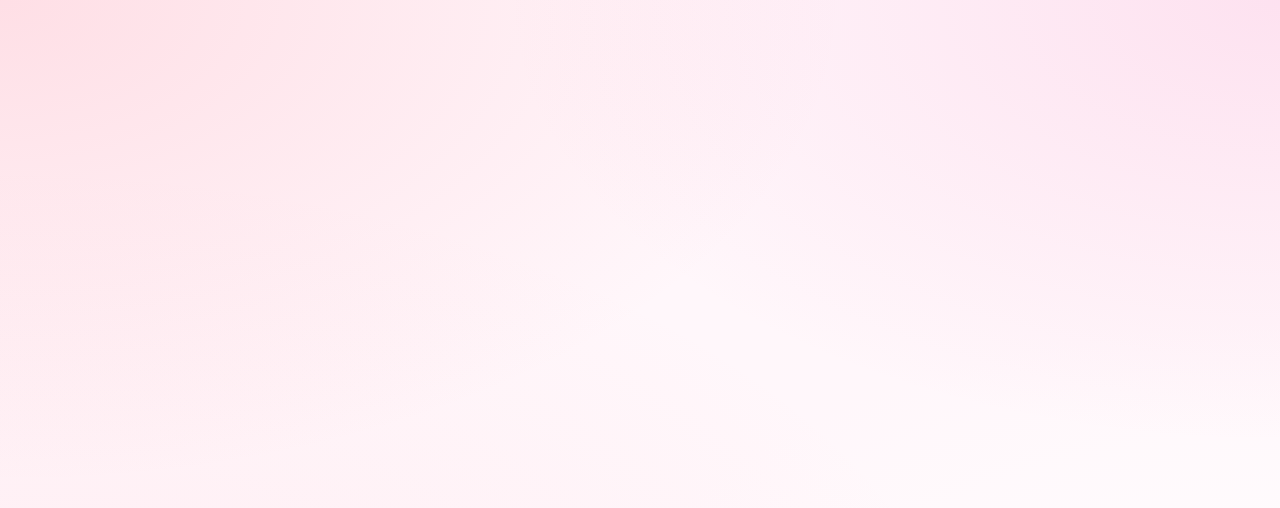
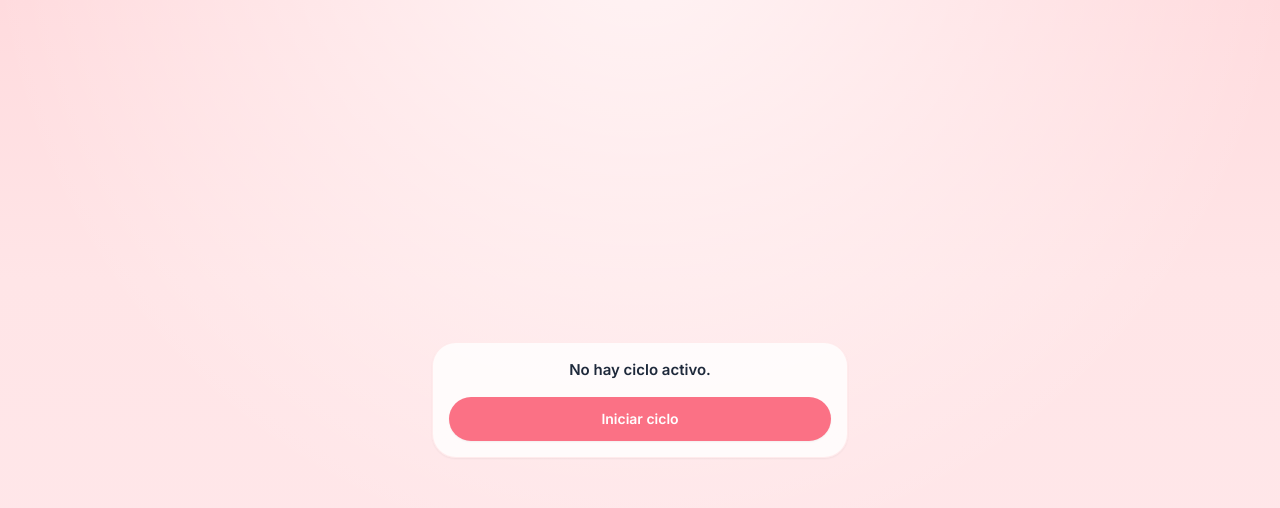
Before and after one commit to Orzobi0/RNF-App, a React (Vite) app: page /records in a window 1280 px wide. Shown: the top 508 px of the page. Built offline with nearby package versions, Linux system fonts and the light colour scheme; no server answers; the database is empty; sample sign-in values are in the browser's storage.

Commit message:
cambios visuales y tooltip al fin bien!

```diff
--- a/src/pages/ArchivedCyclesPage.jsx
+++ b/src/pages/ArchivedCyclesPage.jsx
@@ -309,7 +309,7 @@ const ArchivedCyclesPage = () => {
   <div className="flex flex-row items-center gap-3">
     <Button
       onClick={openAddDialog}
-      className="flex-shrink-0 text-md rounded-full bg-secundario hover:brightness-95 text-white shadow-lg px-4"
+      className="flex-shrink-0 text-md font-semibold rounded-full bg-white/90 border border-secundario hover:brightness-95 text-secundario shadow-sm px-2"
       style={{ filter: 'drop-shadow(0 6px 12px rgba(236, 72, 153, 0.3))' }}
     >
       <Plus className="mr-1 h-4 w-4" /> Ciclo
--- a/src/pages/DashboardPage.jsx
+++ b/src/pages/DashboardPage.jsx
@@ -58,9 +58,8 @@ const CycleOverviewCard = ({
   const [tooltipPosition, setTooltipPosition] = useState({ clientX: 0, clientY: 0 });
   const [isSymbolsOpen, setIsSymbolsOpen] = useState(false);
   const [isCalcOpen, setIsCalcOpen] = useState(false);
-  const [wheelOffset, setWheelOffset] = useState(0);
   const [recentlyChangedDays, setRecentlyChangedDays] = useState([]);
-  const hasInitializedWheelRef = useRef(false);
+  const hasInitializedWheelRef = useRef(true);
   const touchStartXRef = useRef(null);
   const circleRef = useRef(null);
   const recentSignaturesRef = useRef(new Map());
@@ -173,6 +172,22 @@ const CycleOverviewCard = ({
 
   const maxOffset = Math.max(totalCycleDays - totalDots, 0);
   const hasOverflow = maxOffset > 0;
+
+  const desiredInitialWheelOffset = useMemo(() => {
+    if (!hasOverflow) {
+      return 0;
+    }
+
+    return Math.max(0, Math.min(Math.max(cycleData.currentDay - totalDots, 0), maxOffset));
+  }, [cycleData.currentDay, hasOverflow, maxOffset, totalDots]);
+
+  const [wheelOffset, setWheelOffset] = useState(desiredInitialWheelOffset);
+
+  useEffect(() => {
+    if (!hasInitializedWheelRef.current) {
+      hasInitializedWheelRef.current = true;
+    }
+  }, [desiredInitialWheelOffset, wheelOffset]);
 
   useEffect(() => {
     if (!hasOverflow) {
@@ -715,7 +730,7 @@ const EMPTY_DAY_COLORS = {
   <motion.g
   transition={{ type: 'tween', duration: 0.18, ease: [0.2, 0.8, 0.2, 1] }}
   initial={false}
-  animate={{ rotate: -wheelRotationDegrees }}
+  animate={hasInitializedWheelRef.current ? { rotate: -wheelRotationDegrees } : false}
   style={{
     transformOrigin: 'center',
     transformBox: 'view-box',
@@ -748,7 +763,7 @@ const EMPTY_DAY_COLORS = {
   animate={{ scale: 1, opacity: 1, y: 0 }}
   transition={{ duration: 0.50, ease: 'easeOut' }}   // más rápido
   whileTap={
-    prefersReducedMotion
+    prefersReducedMotion || !hasInitializedWheelRef.current
       ? undefined
       : {
           y: 2,              // se hunde un pelín
--- a/src/pages/RecordsPage.jsx
+++ b/src/pages/RecordsPage.jsx
@@ -15,6 +15,7 @@ import { useToast } from '@/components/ui/use-toast';
 import { Button, buttonVariants } from '@/components/ui/button';
 import { Badge } from '@/components/ui/badge';
 import { Edit, Plus, FileText } from 'lucide-react';
+import NewCycleDialog from '@/components/NewCycleDialog';
 import {
   format,
   parseISO,
@@ -71,6 +72,7 @@ export const RecordsExperience = ({
   checkCycleOverlap: checkCycleOverlapProp,
   forceShiftNextCycleStart: forceShiftNextCycleStartProp,
   forceUpdateCycleStart: forceUpdateCycleStartProp,
+  startNewCycle: startNewCycleProp,
   refreshData: refreshDataProp,
   afterRecordsContent = null,
   onRequestDeleteCycle = null,
@@ -88,6 +90,7 @@ export const RecordsExperience = ({
     checkCycleOverlap: contextCheckCycleOverlap,
     forceUpdateCycleStart: contextForceUpdateCycleStart,
     forceShiftNextCycleStart: contextForceShiftNextCycleStart,
+    startNewCycle: contextStartNewCycle,
     refreshData: contextRefreshData,
   } = useCycleData();
   const cycle = cycleProp ?? contextCurrentCycle;
@@ -113,10 +116,11 @@ export const RecordsExperience = ({
     ? forceUpdateCycleStartProp
     : async (cycleId, startDate) =>
         contextForceUpdateCycleStart(cycleId ?? cycle?.id, startDate);
-    const forceShiftNextCycleStart = forceShiftNextCycleStartProp
+  const forceShiftNextCycleStart = forceShiftNextCycleStartProp
     ? forceShiftNextCycleStartProp
     : async (cycleId, newEndDate, newStartDate) =>
         contextForceShiftNextCycleStart(cycleId ?? cycle?.id, newEndDate, newStartDate);
+  const startNewCycle = startNewCycleProp ?? contextStartNewCycle;
   const refreshData = refreshDataProp ?? contextRefreshData;
   const { toast } = useToast();
   const [showForm, setShowForm] = useState(false);
@@ -137,6 +141,7 @@ export const RecordsExperience = ({
   const [defaultFormIsoDate, setDefaultFormIsoDate] = useState(null);
   const [focusedField, setFocusedField] = useState(null);
   const [initialSectionKey, setInitialSectionKey] = useState(null);
+  const [showNewCycleDialog, setShowNewCycleDialog] = useState(false);
   const cycleRangeLabel = useMemo(() => {
     if (!cycle?.startDate) return null;
 
@@ -1376,20 +1381,33 @@ const enterStart = -exitTarget;
 
   if (!cycle?.id) {
     return (
-      <div className="relative flex h-full flex-col overflow-hidden bg-[#fff7fb]">
-    <div
-      className="pointer-events-none absolute inset-0"
-      style={{
-        backgroundImage: `
-          radial-gradient(120% 120% at 0% 0%, rgba(251,113,133,0.18) 0, transparent 55%),
-          radial-gradient(110% 110% at 100% 0%, rgba(244,114,182,0.16) 0, transparent 55%),
-          radial-gradient(130% 130% at 0% 100%, rgba(251,113,133,0.08) 0, transparent 60%),
-          radial-gradient(140% 140% at 100% 100%, rgba(255,255,255,0.9) 0, rgba(255,247,250,0.3) 40%, transparent 70%)
-        `,
-        backgroundColor: '#fff7fb'
-      }}
-    />
-        <p className="text-center text-titulo text-lg">No hay ciclo activo.</p>
+      <div className="relative min-h-screen overflow-hidden app-background">
+        <div className="pointer-events-none absolute inset-0">
+          <div className="wave wave--top" />
+          <div className="wave wave--right" />
+          <div className="wave wave--bottom" />
+        </div>
+        <div className="mx-auto flex min-h-screen max-w-md items-center justify-center px-4 py-4 relative z-10">
+          <div className="bg-white/80 border border-rose-100/70 rounded-3xl shadow-sm w-full p-4 text-center space-y-4">
+            <p className="text-[15px] font-semibold text-slate-800">No hay ciclo activo.</p>
+            <button
+              onClick={() => setShowNewCycleDialog(true)}
+              className="h-11 w-full rounded-full bg-rose-400 px-4 text-sm font-semibold text-white shadow-sm transition hover:bg-rose-500"
+            >
+              Iniciar ciclo
+            </button>
+          </div>
+        </div>
+        <NewCycleDialog
+          isOpen={showNewCycleDialog}
+          onClose={() => setShowNewCycleDialog(false)}
+          onConfirm={async (selectedStartDate) => {
+            await startNewCycle(selectedStartDate);
+            setShowNewCycleDialog(false);
+            setInitialSectionKey(null);
+            setShowForm(true);
+          }}
+        />
       </div>
     );
   }
--- a/src/pages/SettingsPage.jsx
+++ b/src/pages/SettingsPage.jsx
@@ -222,7 +222,7 @@ const SettingsPage = () => {
           transition={{ duration: 0.5 }}
         >
           <h1 className="text-3xl font-bold text-slate-700 flex items-center">
-            <User className="mr-2 h-8 w-8 text-pink-500" />
+            <User className="mr-2 h-8 w-8 text-fertiliapp-fuerte" />
             Mi cuenta
           </h1>
         </motion.div>
@@ -269,7 +269,7 @@ const SettingsPage = () => {
           </div>
         </div>
 
-                  <div className="bg-white/80 backdrop-blur p-4 rounded-3xl shadow flex items-center justify-between">
+            <div className="bg-white/80 backdrop-blur p-4 rounded-3xl shadow flex items-center justify-between">
             <div>
               <p className="text-sm text-slate-500">Sesión</p>
               <p className="font-medium text-slate-700">Cerrar sesión de tu cuenta</p>
```
